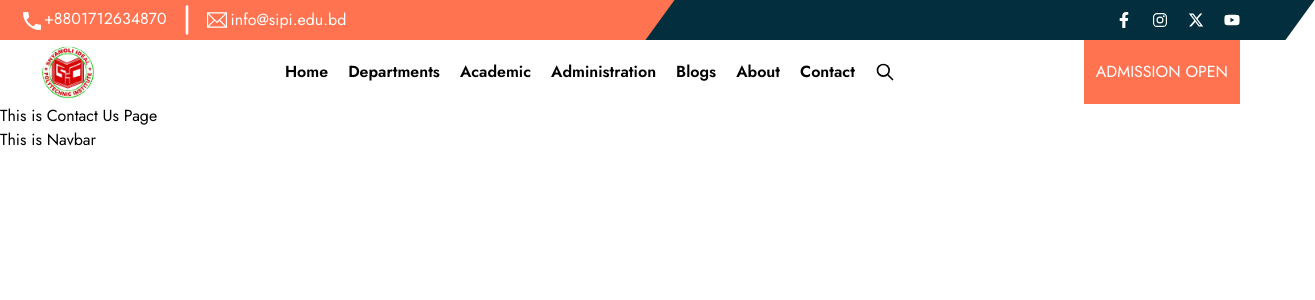
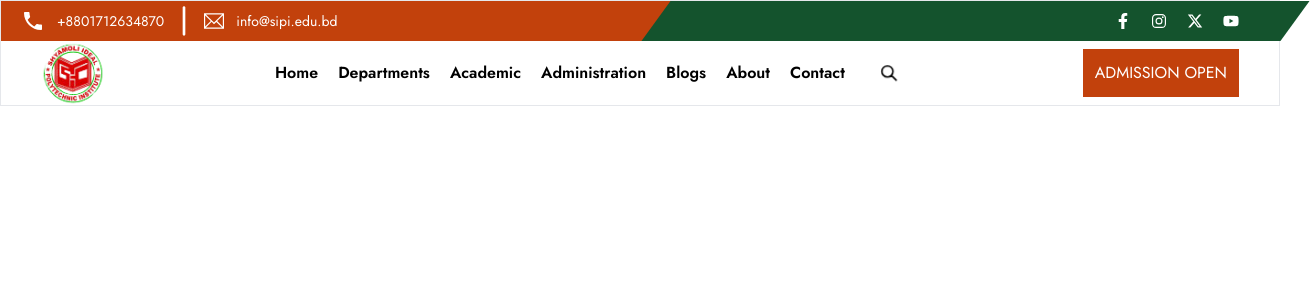
Before and after one commit to fahim-farhad1/sipi-website2, a React (Vite) app: page /contact in a window 1280 px wide. Shown: the top 300 px of the page, 1315 px wide, since content can reach past the window. Built offline with nearby package versions, Linux system fonts and the light colour scheme.

Commit message:
Updated Nav, DasiUi, and more

```diff
--- a/src/Layouts/MainLayout.jsx
+++ b/src/Layouts/MainLayout.jsx
@@ -4,7 +4,7 @@ import Footer from "../Shared/Footer/Footer"
 
 const MainLayout = () => {
   return (
-    <div className="overflow-hidden">
+    <div className="overflow-hidden min-h-screen bg-white">
       <Navbar />
       <Outlet />
       <Footer />
--- a/src/Shared/Navbar/Navbar.jsx
+++ b/src/Shared/Navbar/Navbar.jsx
@@ -8,34 +8,64 @@ import { Link, NavLink } from "react-router-dom";
 import logo from "../../assets/Logo/sipi.png";
 import { useState } from "react";
 import { MdClose } from "react-icons/md";
+import { FaChevronLeft } from "react-icons/fa";
+import { FaChevronRight } from "react-icons/fa";
+
+const navLinks = [
+  { name: "Home", path: "/" },
+  {
+    name: "Departments",
+    subLinks: [
+      { name: "Computer", path: "/departments/computer" },
+      { name: "Architecture", path: "/departments/architecture" },
+      { name: "Civil", path: "/departments/civil" },
+    ],
+  },
+  {
+    name: "Academic",
+    subLinks: [
+      { name: "Admissions", path: "/academic/admissions" },
+      { name: "Programs", path: "/academic/programs" },
+      { name: "Research", path: "/academic/research" },
+    ],
+  },
+  { name: "Administration", path: "/administration" },
+  { name: "Blogs", path: "/blogs" },
+  { name: "About", path: "/about" },
+  { name: "Contact", path: "/contact" },
+];
+
 const Navbar = () => {
   const [open, isOpen] = useState(false);
-  const navLink = (
-    <>
-      <NavLink to={'/'}>Home</NavLink>
-      <NavLink to={'/departments'}>Departments</NavLink>
-      <NavLink to={'/academic'}>Academic</NavLink>
-      <NavLink to={'/administration'}>Administration</NavLink>
-      <NavLink to={'/'}>Blogs</NavLink>
-      <NavLink to={'/about'}>About</NavLink>
-      <NavLink to={'/contact'}>Contact</NavLink>
-    </>
-  );
+  const [activeAccordion, setActiveAccordion] = useState(null);
+
+  const toggleAccordion = (index) => {
+    setActiveAccordion(activeAccordion === index ? null : index);
+  };
+
   return (
-    <div className="w-full ">
-      {/* top navbar  */}
-      <div className="bg-primary h-12 md:h-10 flex items-center">
+    <div className="w-full bg-white fixed z-10 border border-gray-200">
+      {/* top navbar */}
+      <div className="bg-orange-700 h-12 md:h-10 flex items-center">
         <div className="mx-auto w-full flex items-center justify-between">
-          <div className="flex items-center md:h-10 px-5">
-            <div className="flex">
-              <IoMdCall className="h-6 w-6 mt-[2px] text-white" />
-              <p className="text-white"> +8801712634870</p>
+          <div className="flex items-center md:h-10 px-1 md:px-5">
+            <div className="flex items-center gap-3 text-sm">
+              {/* Clickable phone number */}
+              <IoMdCall className="h-6 w-6 text-white" />
+              <a href="tel:+8801712634870" className="text-white">
+                +8801712634870
+              </a>
             </div>
-            {/* divider  */}
+
+            {/* divider */}
             <RxDividerVertical className=" h-12 w-8 md:h-16 md:w-10 text-white" />
-            <div className="flex items-center gap-1">
+
+            <div className="flex items-center gap-3 text-sm">
+              {/* Clickable email */}
               <TfiEmail className="w-5 h-5 text-white" />
-              <p className="text-white">info@sipi.edu.bd</p>
+              <a href="mailto:info@sipi.edu.bd" className="text-white">
+                info@sipi.edu.bd
+              </a>
             </div>
           </div>
 
@@ -44,7 +74,7 @@ const Navbar = () => {
               <Link to="https://www.facebook.com/">
                 <FaFacebookF />
               </Link>
-              <Link to="https://www.instragramcom">
+              <Link to="https://www.instagram.com">
                 <IoLogoInstagram />
               </Link>
               <Link to="https://www.x.com">
@@ -54,32 +84,112 @@ const Navbar = () => {
                 <FaYoutube />
               </Link>
             </div>
-            <span className="bg-secondary h-10 w-6/12 -right-5 top-0 absolute -skew-x-[36deg]"></span>
+            <span className="bg-green-900 h-10 w-6/12 -right-4 top-0 absolute -skew-x-[36deg]"></span>
           </div>
         </div>
       </div>
-      {/* main navbar  */}
-      <div className="mx-10 h-16  flex items-center justify-between">
-        <img className="h-14 w-14" src={logo} alt="SIPI LOGO" />
+
+      {/* main navbar */}
+      <div className="mx-2 md:mx-10 h-16 flex items-center justify-between">
+        <img className="h-16 w-16" src={logo} alt="SIPI LOGO" />
         {open ? (
           <MdClose
             onClick={() => isOpen(!open)}
-            className="md:hidden h-8 w-8"
+            className="md:hidden text-black h-8 w-8"
           />
         ) : (
           <FaListUl
             onClick={() => isOpen(!open)}
-            className="h-6 w-6 md:hidden"
+            className="h-6 w-6 md:hidden text-black"
           />
         )}
-        {/* sidebar nav  */}
-        <div className={`md:hidden flex flex-col space-y-2 absolute text-black top-[112px] h-full bg-white w-6/12 pl-4 py-2 ${open ? 'right-0' : '-right-[400px]'} duration-500`}>
-        {navLink}
+
+        {/* sidebar nav */}
+        <div
+          className={`md:hidden flex flex-col space-y-2 absolute text-black top-[112px] bg-white h-[2000px] w-8/12 pl-4 py-2 ${
+            open ? "right-0" : "-right-[400px]"
+          } duration-500 space-y-5 border border-gray-200 px-2 pt-5`}
+        >
+          {navLinks.map((link, index) =>
+            link.subLinks ? (
+              <div key={link.name} className="">
+                <div
+                  onClick={() => toggleAccordion(index)}
+                  className="flex items-center hover:text-blue-500 cursor-pointer justify-between "
+                >
+                  <span>{link.name}</span>
+                  <span className="ml-2">
+                    {activeAccordion === index ? (
+                      <FaChevronLeft className="h-4 w-4 text-gray-600" />
+                    ) : (
+                      <FaChevronRight className="h-4 w-4 text-gray-600" />
+                    )}
+                  </span>
+                </div>
+                {activeAccordion === index && (
+                  <div className="pl-4 space-y-2 mt-3">
+                    {link.subLinks.map((subLink) => (
+                      <div
+                        key={subLink.name}
+                        className="py-1 hover:text-blue-500"
+                      >
+                        <NavLink to={subLink.path}>{subLink.name}</NavLink>
+                      </div>
+                    ))}
+                  </div>
+                )}
+              </div>
+            ) : (
+              <NavLink
+                key={link.name}
+                to={link.path}
+                className="hover:text-blue-500"
+              >
+                {link.name}
+              </NavLink>
+            )
+          )}
         </div>
-        {/* sidebar nav end  */}
+
+        {/* sidebar nav end Mobile */}
         <div className="hidden md:block">
           <div className="flex gap-5 font-semibold text-black items-center">
-            {navLink}
+            {navLinks.map((link) =>
+              link.subLinks ? (
+                <div className="dropdown dropdown-hover" key={link.name}>
+                  <div
+                    tabIndex={0}
+                    role="button"
+                    className="hover:text-blue-500"
+                  >
+                    {link.name}
+                  </div>
+                  <ul
+                    tabIndex={0}
+                    className="dropdown-content menu bg-white z-[1] w-52 p-2 shadow"
+                  >
+                    {link.subLinks.map((subLink) => (
+                      <li key={subLink.name} className="hover:text-blue-500">
+                        <NavLink
+                          to={subLink.path}
+                          className="hover:text-blue-500"
+                        >
+                          {subLink.name}
+                        </NavLink>
+                      </li>
+                    ))}
+                  </ul>
+                </div>
+              ) : (
+                <NavLink
+                  key={link.name}
+                  to={link.path}
+                  className="hover:text-blue-500"
+                >
+                  {link.name}
+                </NavLink>
+              )
+            )}
             <button className="btn btn-ghost btn-circle">
               <svg
                 xmlns="http://www.w3.org/2000/svg"
@@ -98,7 +208,7 @@ const Navbar = () => {
             </button>
           </div>
         </div>
-        <button className="bg-primary py-5 px-3 text-white hover:bg-secondary duration-500 hidden md:block">
+        <button className="bg-orange-700 py-3 px-3 text-white hover:bg-green-700 duration-500 hidden md:block">
           ADMISSION OPEN
         </button>
       </div>
--- a/tailwind.config.js
+++ b/tailwind.config.js
@@ -2,19 +2,19 @@
 export default {
   content: ["./index.html", "./src/**/*.{js,ts,jsx,tsx}"],
   theme: {
-    colors: {
-      primary: "#FF7350",
-      secondary: "#032E3E",
-      background: '#115875',
-      text: "#232323",
-      white: "#FFFFFF",
-      link: "#FF0000",
-      yellow: "#ffc82c",
-      "gray-dark": "#273444",
-      gray: "#6D7486",
-      "gray-light": "#d3dce6",
-    },
+    // colors: {
+    //   primary: "#FF7350",
+    //   secondary: "#032E3E",
+    //   background: "#115875",
+    //   text: "#232323",
+    //   white: "#FFFFFF",
+    //   link: "#FF0000",
+    //   yellow: "#ffc82c",
+    //   "gray-dark": "#273444",
+    //   gray: "#6D7486",
+    //   "gray-light": "#d3dce6",
+    // },
     extend: {},
   },
-  plugins: [],
+  plugins: [require("daisyui")],
 };
```
